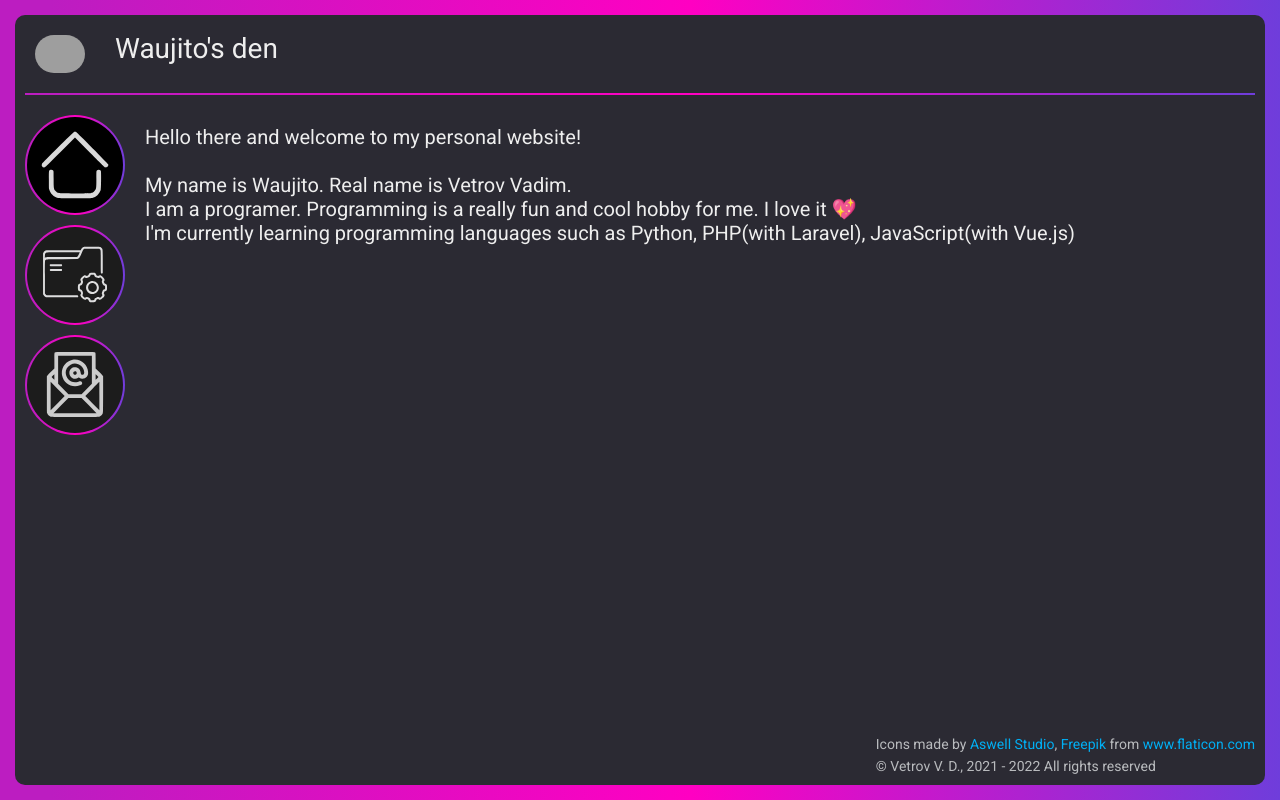
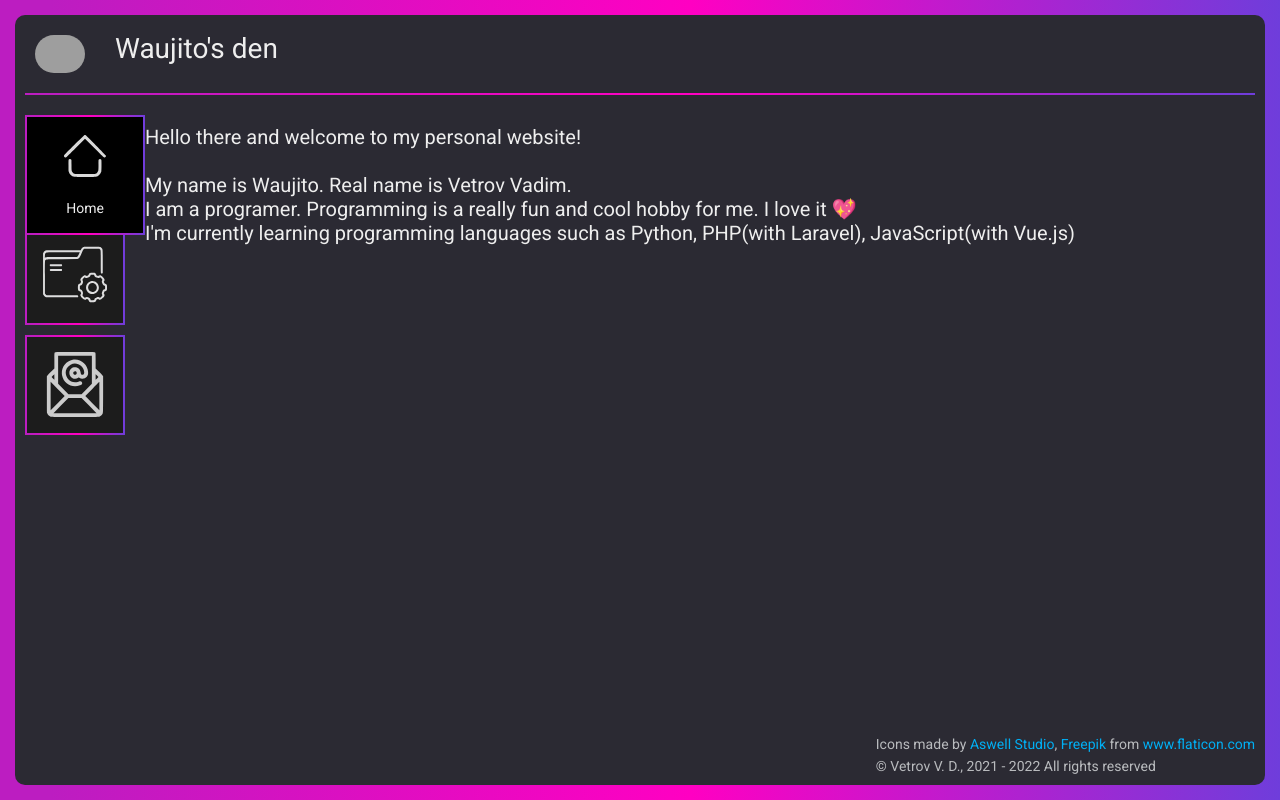
Before and after one commit to Waujito/waujito.github.io, a Vue app: page / in a window 1280 px wide. In both pictures the pointer is over the element 75 px from the left and 164 px from the top of the page. Built offline with nearby package versions, Linux system fonts and the light colour scheme; grey boxes are pictures that could not be loaded.

Commit message:
nav animations

```diff
--- a/src/assets/scss/leftside_nav.scss
+++ b/src/assets/scss/leftside_nav.scss
@@ -11,7 +11,7 @@
     display: flex;
     flex-direction: column;
 
-    .main_router_link {
+    .nav_link {
       border-radius: 100500px;
 
       height: 100px;
@@ -19,7 +19,21 @@
 
       margin-top: 10px;
 
+      * {
+        transition: $trans_03;
+      }
+
+      .main_router_link {
         @include border_gradient_draw();
+
+        display: flex;
+        justify-content: center;
+        align-items: center;
+
+        border-radius: 100500px;
+
+        height: 100%;
+        width: 100%;
 
         div {
           border-radius: 100500px;
@@ -37,6 +51,37 @@
 
           .alternative_text {
             display: none;
+          }
+        }
+      }
+      &:hover {
+        position: relative;
+
+        .main_router_link {
+          position: absolute;
+
+          width: 120%;
+          height: 120%;
+
+          top: 0;
+          left: 0;
+
+          div {
+            flex-direction: column;
+
+            img {
+              height: 50% !important;
+              width: 50% !important;
+
+              margin-bottom: 20px;
+            }
+
+            .alternative_text {
+              display: contents;
+
+              font-size: 14px;
+            }
+          }
         }
       }
     }
--- a/src/components/NavPanelComponent.vue
+++ b/src/components/NavPanelComponent.vue
@@ -4,12 +4,15 @@ import { RouterLink } from "vue-router";
 
 <template>
   <nav class="leftside_nav">
+    <div class="nav_link">
       <RouterLink to="/" class="main_router_link">
         <div>
           <img src="/img/home.svg" alt="Home" />
           <span class="alternative_text">Home</span>
         </div>
       </RouterLink>
+    </div>
+    <div class="nav_link">
       <RouterLink to="/projects" class="main_router_link">
         <div>
           <img
@@ -20,6 +23,8 @@ import { RouterLink } from "vue-router";
           <span class="alternative_text">Projects</span>
         </div>
       </RouterLink>
+    </div>
+    <div class="nav_link">
       <RouterLink to="/contact" class="main_router_link">
         <div>
           <img
@@ -27,8 +32,9 @@ import { RouterLink } from "vue-router";
             alt="Contact me"
             style="width: 85%; height: 85%"
           />
-        <span class="alternative_text">Contact me</span>
+          <span class="alternative_text"><nobr>Contact me</nobr></span>
         </div>
       </RouterLink>
+    </div>
   </nav>
 </template>
```
Lines whose indentation alone changed are shown as unchanged.
